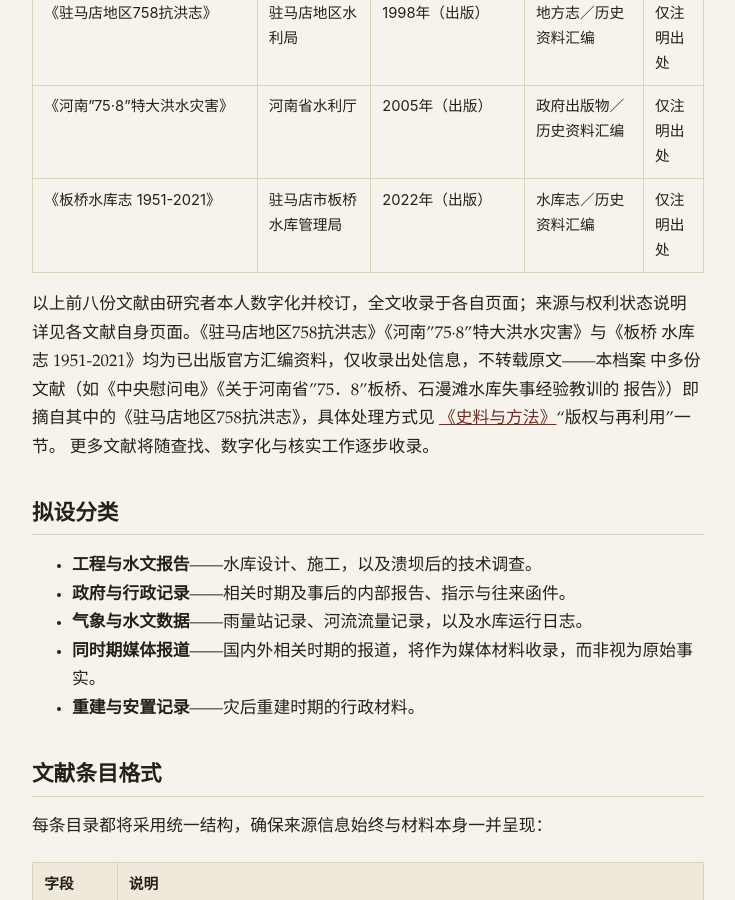
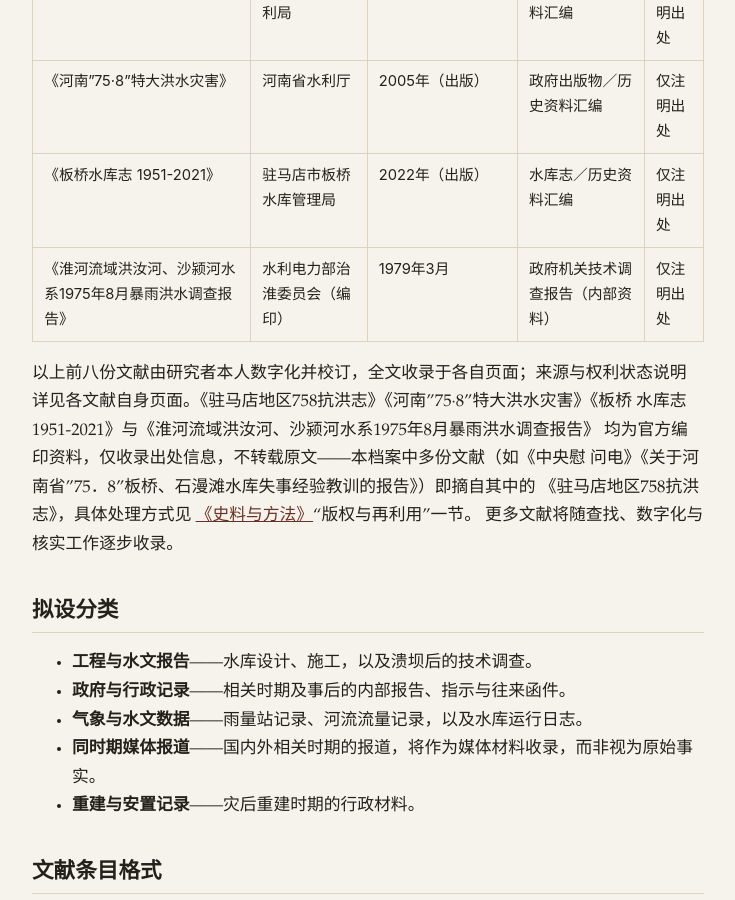
Before and after one commit to Banqiao758/Banqiao758.github.io, a Jekyll site: the page built from archive.md, in a window 1280 px wide and 900 px high, scrolled down 1221 px. Shown: the whole window, without its empty margins (272-1007 px from the left). Built offline with Jekyll 4.4.1, drawn with Linux system fonts in a browser that asks for light colours.

Commit message:
Add 1979 Huai River flood investigation report as citation-only entry
Adds 水利电力部治淮委员会《淮河流域洪汝河、沙颍河水系1975年8月暴雨洪水
调查报告》(March 1979, internal circulation) with rights status "cited
only" — bibliographic information only, no text reproduced. Only the
citation was provided, not the report's content.

Co-Authored-By: Claude Sonnet 5 <noreply@anthropic.com>
Claude-Session: https://claude.ai/code/session_011K8hBuGivVWoMZaUZvczs4

```diff
--- a/archive.md
+++ b/archive.md
@@ -28,12 +28,14 @@ description: 一份关于1975年板桥水库溃坝事件的原始文献目录—
 | 《驻马店地区758抗洪志》 | 驻马店地区水利局 | 1998年（出版） | 地方志／历史资料汇编 | 仅注明出处 |
 | 《河南"75·8"特大洪水灾害》 | 河南省水利厅 | 2005年（出版） | 政府出版物／历史资料汇编 | 仅注明出处 |
 | 《板桥水库志 1951-2021》 | 驻马店市板桥水库管理局 | 2022年（出版） | 水库志／历史资料汇编 | 仅注明出处 |
+| 《淮河流域洪汝河、沙颍河水系1975年8月暴雨洪水调查报告》 | 水利电力部治淮委员会（编印） | 1979年3月 | 政府机关技术调查报告（内部资料） | 仅注明出处 |
 
 以上前八份文献由研究者本人数字化并校订，全文收录于各自页面；来源与权利状态说明
-详见各文献自身页面。《驻马店地区758抗洪志》《河南"75·8"特大洪水灾害》与《板桥
-水库志 1951-2021》均为已出版官方汇编资料，仅收录出处信息，不转载原文——本档案
-中多份文献（如《中央慰问电》《关于河南省"75．8"板桥、石漫滩水库失事经验教训的
-报告》）即摘自其中的《驻马店地区758抗洪志》，具体处理方式见
+详见各文献自身页面。《驻马店地区758抗洪志》《河南"75·8"特大洪水灾害》《板桥
+水库志 1951-2021》与《淮河流域洪汝河、沙颍河水系1975年8月暴雨洪水调查报告》
+均为官方编印资料，仅收录出处信息，不转载原文——本档案中多份文献（如《中央慰
+问电》《关于河南省"75．8"板桥、石漫滩水库失事经验教训的报告》）即摘自其中的
+《驻马店地区758抗洪志》，具体处理方式见
 <a href="{{ '/methodology/' | relative_url }}">《史料与方法》</a>"版权与再利用"一节。
 更多文献将随查找、数字化与核实工作逐步收录。
 
```
Also changed, not shown: en/archive.md (+4 -2 lines).
